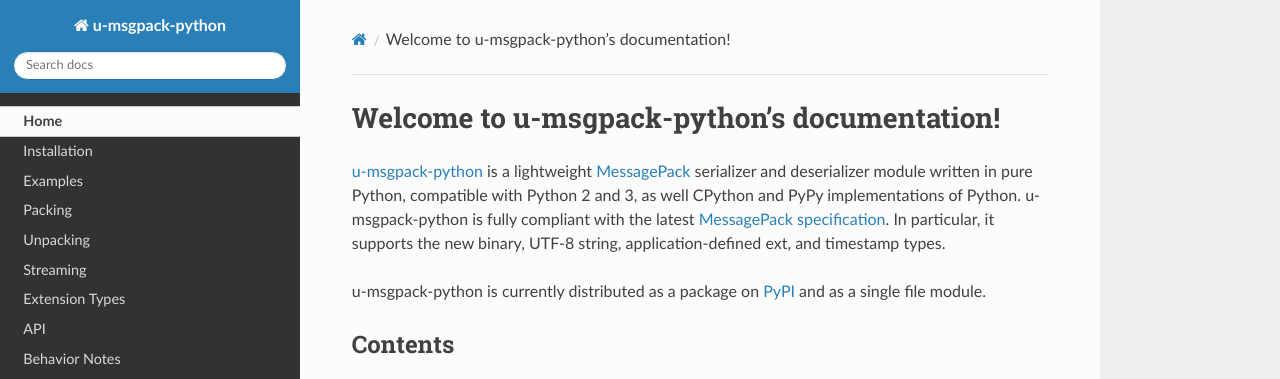
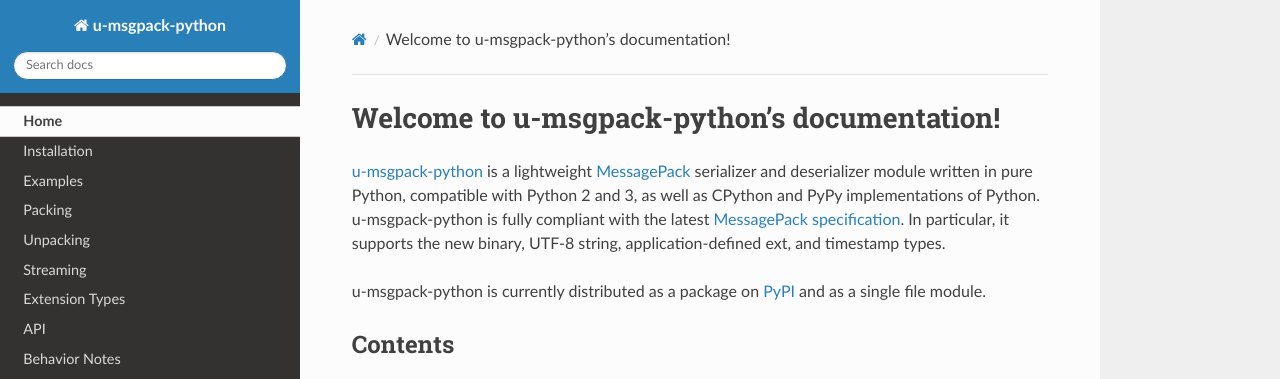
Before and after one commit to vsergeev/u-msgpack-python, a Sphinx documentation site: the page built from docs/index.md, in a window 1280 px wide and 941 px high. Shown: the top 379 px of the window. Built offline with Sphinx 7.4.7 and the Read the Docs theme 3.1.0, drawn with Linux system fonts in a browser that asks for light colours.

```diff
--- a/docs/index.md
+++ b/docs/index.md
@@ -1,6 +1,6 @@
 # Welcome to u-msgpack-python's documentation!
 
-[u-msgpack-python](https://github.com/vsergeev/u-msgpack-python) is a lightweight [MessagePack](http://msgpack.org/) serializer and deserializer module written in pure Python, compatible with Python 2 and 3, as well CPython and PyPy implementations of Python. u-msgpack-python is fully compliant with the latest [MessagePack specification](https://github.com/msgpack/msgpack/blob/master/spec.md). In particular, it supports the new binary, UTF-8 string, application-defined ext, and timestamp types.
+[u-msgpack-python](https://github.com/vsergeev/u-msgpack-python) is a lightweight [MessagePack](http://msgpack.org/) serializer and deserializer module written in pure Python, compatible with Python 2 and 3, as well as CPython and PyPy implementations of Python. u-msgpack-python is fully compliant with the latest [MessagePack specification](https://github.com/msgpack/msgpack/blob/master/spec.md). In particular, it supports the new binary, UTF-8 string, application-defined ext, and timestamp types.
 
 u-msgpack-python is currently distributed as a package on [PyPI](https://pypi.python.org/pypi/u-msgpack-python) and as a single file module.
 
```
Also changed, not shown: README.md (+1 -1 lines), msgpack.org.md (+1 -1 lines).
